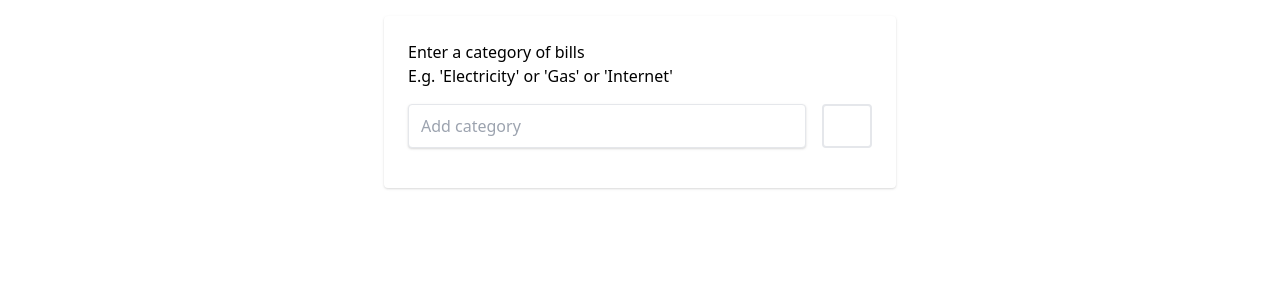
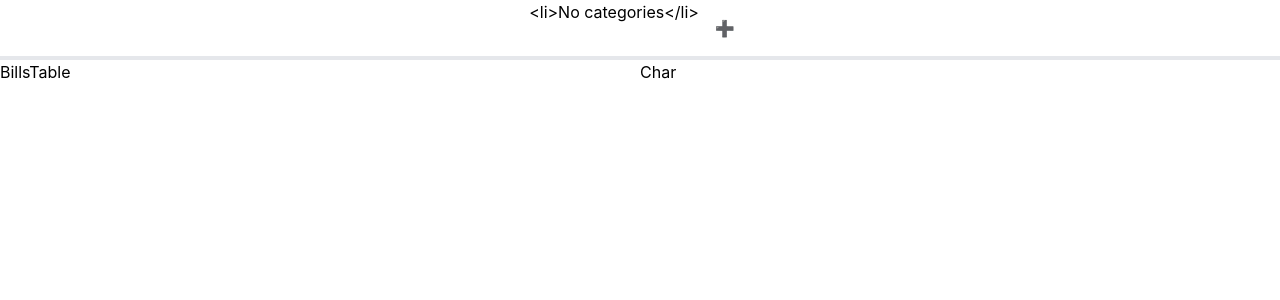
Before and after one commit to gustavohdev/bill-tracker-app, a React (Create React App) app: page / in a window 1280 px wide. Shown: the top 300 px of the page. Built offline with nearby package versions, Linux system fonts and the light colour scheme.

Commit message:
storing data, list of categories

```diff
--- a/src/components/NavBar.js
+++ b/src/components/NavBar.js
@@ -1,5 +1,24 @@
-const NavBar = () => {
-    return <div>NavBar</div>;
+const NavBar = (props) => {
+    const triggerShowAddCategory = () => {
+        props.showAddCategory();
+    };
+
+    return (
+        <ul className="list-reset inline flex justify-center border-b-4 mb-0">
+            {props.categories
+                ? props.categories.map((value, index) => {
+                      return (
+                          <li className="p-4 inline bg-grey-lighter hover:bg-grey-light uppercase font-black cursor-pointer" key={index}>
+                              {value}
+                          </li>
+                      );
+                  })
+                : "<li>No categories</li>"}
+            <li className="p-4 inline bg-grey-lighter hover:bg-grey-light uppercase font-black cursor-pointer" onClick={triggerShowAddCategory}>
+                ➕
+            </li>
+        </ul>
+    );
 };
 
 export default NavBar;
--- a/src/index.js
+++ b/src/index.js
@@ -1,4 +1,4 @@
-import React, { useState } from "react";
+import React, { useEffect, useState } from "react";
 import ReactDOM from "react-dom";
 import "./index.css";
 //import App from "./App";
@@ -10,22 +10,44 @@ import Chart from "./components/Chart";
 import BillsTable from "./components/BillsTable";
 
 function App() {
-    const [shouldShowAddCategory, setShouldShowAddCategory] = useState(true);
+    const [shouldShowAddCategory, setShouldShowAddCategory] = useState(false);
     const [categories, setCategories] = useState([]);
 
     const addCategory = (category) => {
         const updateCategories = [...(categories || []), category];
         setCategories(updateCategories);
         setShouldShowAddCategory(false);
+        localStorage.setItem("categories", JSON.stringify(updateCategories));
     };
+
+    const showAddCategory = () => {
+        setShouldShowAddCategory(true);
+    };
+
+    useEffect(() => {
+        const categoriesInLocalStorage = JSON.parse(localStorage.getItem("categories"));
+        console.log(categoriesInLocalStorage);
+
+        if (categoriesInLocalStorage !== categories) {
+            setCategories(categoriesInLocalStorage);
+            console.log(categories);
+        }
+
+        const categoriesExistAfterInsert = JSON.stringify(localStorage.getItem("categories"));
+
+        if (categoriesExistAfterInsert.length != null) {
+            console.log("passsei");
+            setShouldShowAddCategory(false);
+        }
+    }, []);
 
     return (
         <div className="App">
             {shouldShowAddCategory ? (
-                <AddCategory onSubmit={addCategory} />
+                <AddCategory onSubmit={addCategory} showAddCategory={showAddCategory} />
             ) : (
                 <div>
-                    <NavBar />
+                    <NavBar categories={categories} />
                     <div className="container flex">
                         <div className="w-1/2">
                             <BillsTable />
```
